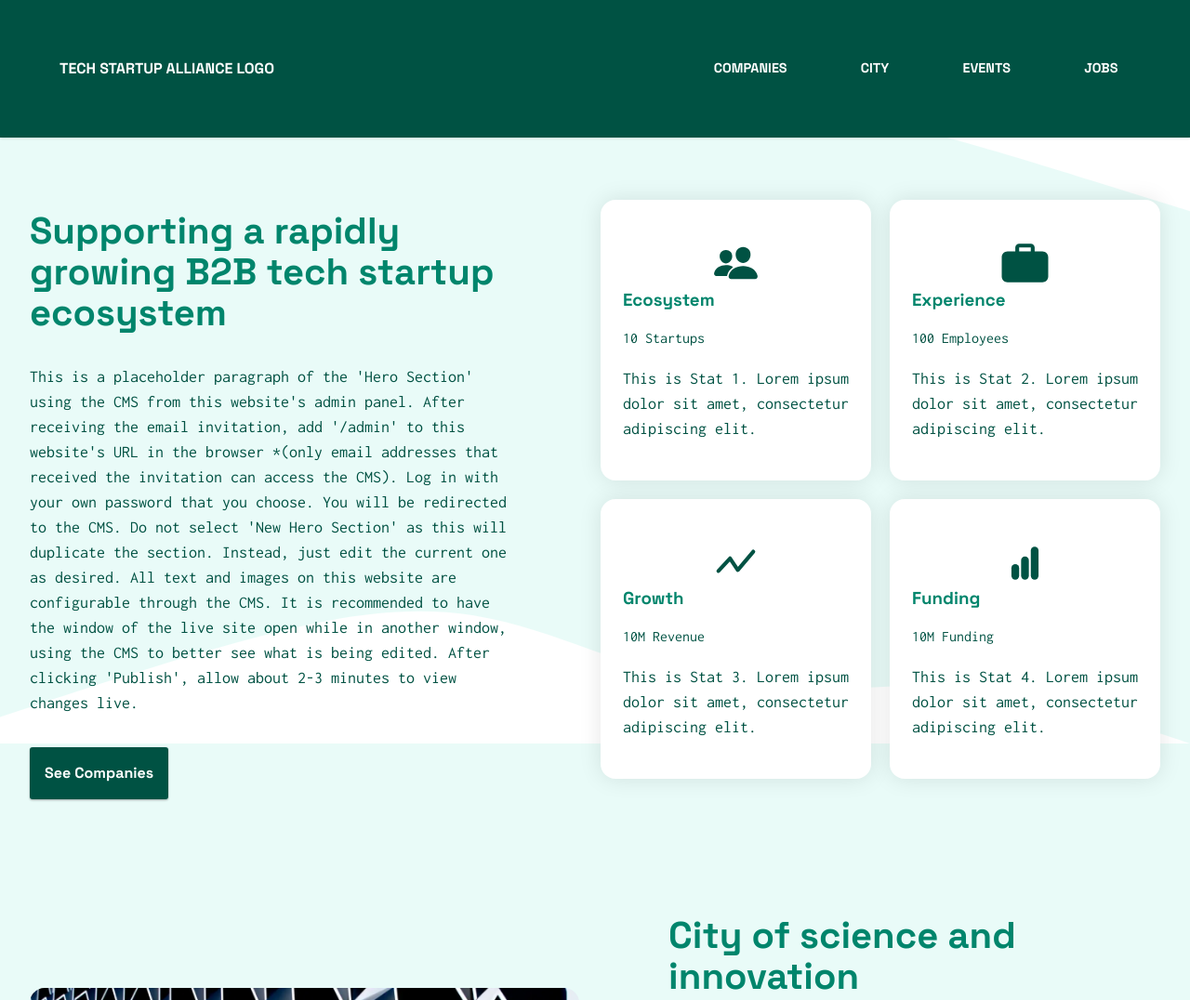
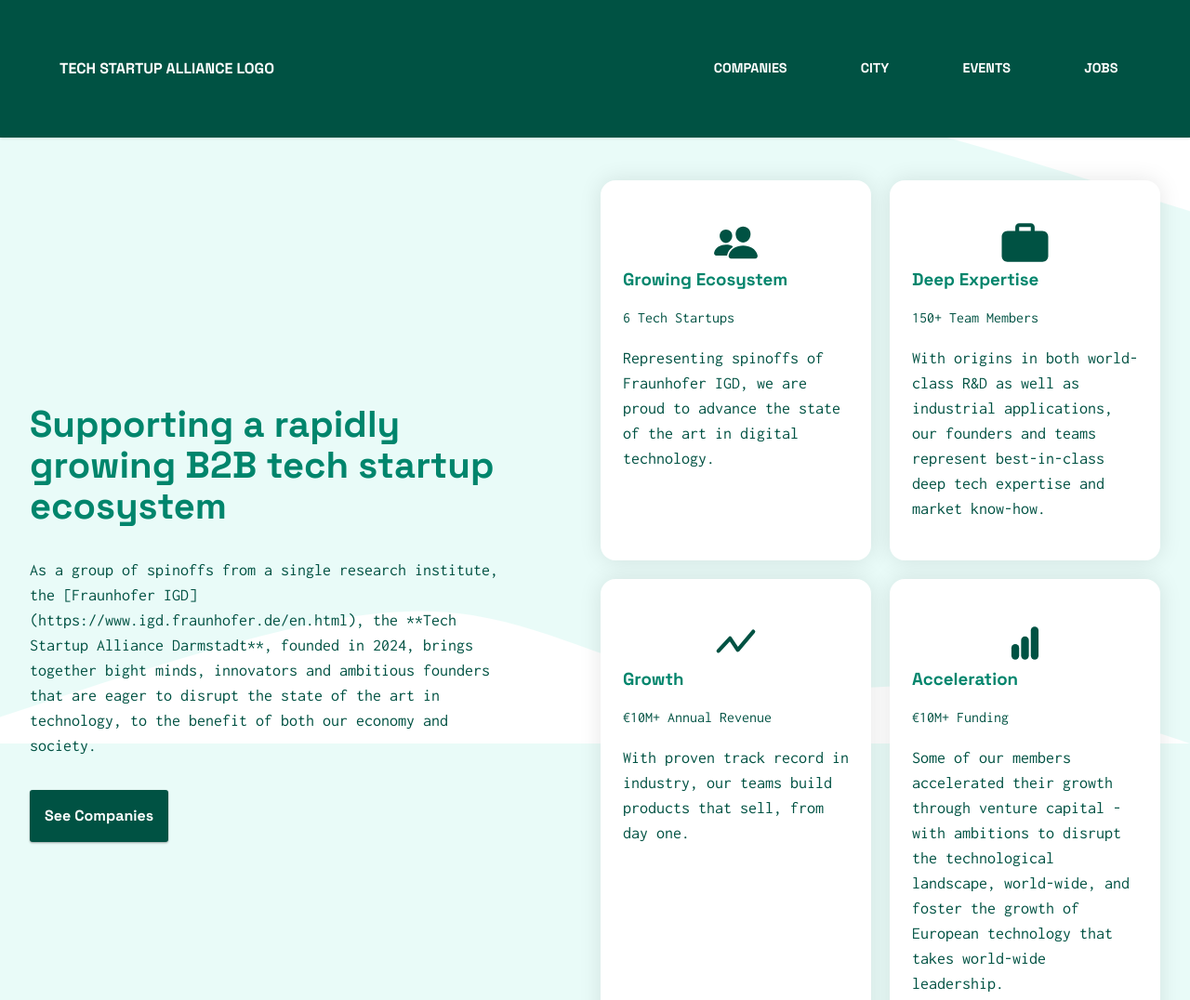
Before and after one commit to jamienorthman/da-startup-website-cms, an Eleventy site: page src/index.njk in a window 1280 px wide. Shown: the top 1076 px of the page at 93% size. Built offline with nearby package versions, Linux system fonts and the light colour scheme; Eleventy itself is replaced by a stand-in of ours; files that its build step writes are made by us from their sources.

Commit message:
Update Hero Section “example-hero”

```diff
--- a/src/hero/example-hero.md
+++ b/src/hero/example-hero.md
@@ -1,28 +1,28 @@
 ---
 title: Supporting a rapidly growing B2B tech startup ecosystem
-paragraph: >-
-  This is a placeholder paragraph of the 'Hero Section' using the CMS from this
-  website's admin panel. After receiving the email invitation, add '/admin' to
-  this website's URL in the browser *(only email addresses that received the
-  invitation can access the CMS). Log in with your own password that you choose.
-  You will be redirected to the CMS. Do not select 'New Hero Section' as this
-  will duplicate the section. Instead, just edit the current one as desired. All
-  text and images on this website are configurable through the CMS.
-
-
-  It is recommended to have the window of the live site open while in another window, using the CMS to better see what is being edited. After clicking 'Publish', allow about 2-3 minutes to view changes live.
+paragraph: As a group of spinoffs from a single research institute, the
+  [Fraunhofer IGD](https://www.igd.fraunhofer.de/en.html), the **Tech Startup
+  Alliance Darmstadt**, founded in 2024, brings together bight minds, innovators
+  and ambitious founders that are eager to disrupt the state of the art in
+  technology, to the benefit of both our economy and society.
 link: "#"
 buttonText: See Companies
-stat1Title: Ecosystem
-stat1Number: 10 Startups
-stat1Para: This is Stat 1. Lorem ipsum dolor sit amet, consectetur adipiscing elit.
-stat2Title: Experience
-stat2Number: 100 Employees
-stat2Para: This is Stat 2. Lorem ipsum dolor sit amet, consectetur adipiscing elit.
+stat1Title: Growing Ecosystem
+stat1Number: 6 Tech Startups
+stat1Para: Representing spinoffs of Fraunhofer IGD, we are proud to advance the
+  state of the art in digital technology.
+stat2Title: Deep Expertise
+stat2Number: " 150+ Team Members"
+stat2Para: With origins in both world-class R&D as well as industrial
+  applications, our founders and teams represent best-in-class deep tech
+  expertise and market know-how.
 stat3Title: Growth
-stat3Number: 10M Revenue
-stat3Para: This is Stat 3. Lorem ipsum dolor sit amet, consectetur adipiscing elit.
-stat4Title: Funding
-stat4Number: 10M Funding
-stat4Para: This is Stat 4. Lorem ipsum dolor sit amet, consectetur adipiscing elit.
+stat3Number: €10M+ Annual Revenue
+stat3Para: With proven track record in industry, our teams build products that
+  sell, from day one.
+stat4Title: Acceleration
+stat4Number: €10M+ Funding
+stat4Para: Some of our members accelerated their growth through venture capital
+  - with ambitions to disrupt the technological landscape, world-wide, and
+  foster the growth of European technology that takes world-wide leadership.
 ---
```
